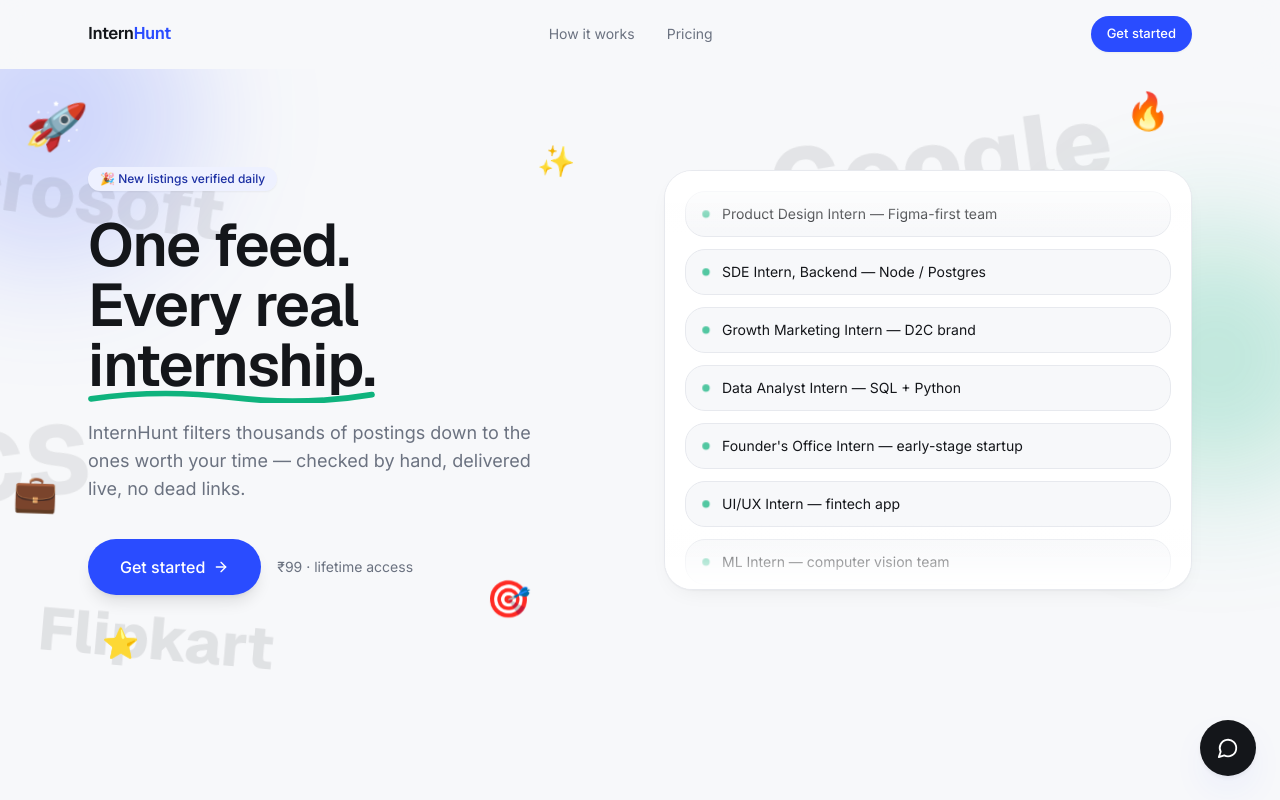
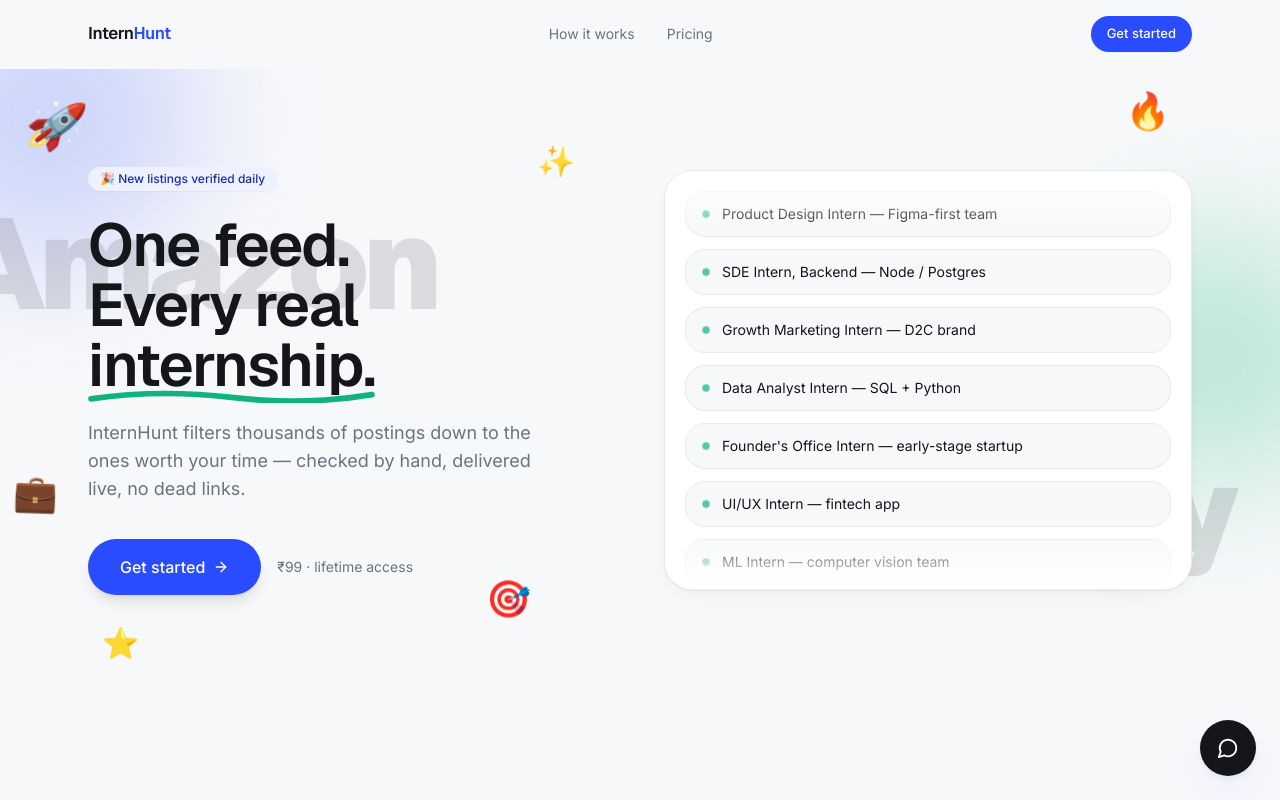
Before and after one commit to robinverma703/internhunt, a Next.js app: page / in a window 1280 px wide. Shown: the top 800 px of the page. Built offline with nearby package versions, Linux system fonts and the light colour scheme.

Commit message:
cycle 2 company watermarks with better font

```diff
--- a/components/hero.tsx
+++ b/components/hero.tsx
@@ -1,7 +1,8 @@
 "use client";
 
+import { useEffect, useState } from "react";
 import Link from "next/link";
-import { motion } from "framer-motion";
+import { AnimatePresence, motion } from "framer-motion";
 import { ArrowRight } from "lucide-react";
 import { Button } from "@/components/ui/button";
 
@@ -16,51 +17,56 @@ const TITLES = [
   "Content & Social Intern — B2B SaaS",
 ];
 
-const COMPANY_WATERMARKS = [
-  { name: "Google", top: "8%", left: "60%", size: "text-6xl md:text-8xl", rotate: -8, opacity: 0.09, delay: 0.2, dur: 7 },
-  { name: "Amazon", top: "70%", left: "66%", size: "text-5xl md:text-7xl", rotate: 6, opacity: 0.08, delay: 0.6, dur: 8 },
-  { name: "Swiggy", top: "38%", left: "76%", size: "text-4xl md:text-6xl", rotate: -5, opacity: 0.1, delay: 1.0, dur: 6.5 },
-  { name: "Microsoft", top: "15%", left: "-10%", size: "text-5xl md:text-7xl", rotate: 8, opacity: 0.09, delay: 0.4, dur: 7.5 },
-  { name: "TCS", top: "55%", left: "-8%", size: "text-6xl md:text-8xl", rotate: -6, opacity: 0.08, delay: 0.8, dur: 6.8 },
-  { name: "Flipkart", top: "85%", left: "3%", size: "text-4xl md:text-6xl", rotate: 5, opacity: 0.1, delay: 1.2, dur: 7.2 },
+const COMPANIES = [
+  "Google", "Microsoft", "Amazon", "Swiggy", "Flipkart",
+  "Zomato", "Adobe", "TCS", "Infosys", "Deloitte",
 ];
 
+function useCyclingName(startIndex: number, intervalMs: number) {
+  const [index, setIndex] = useState(startIndex);
+
+  useEffect(() => {
+    const id = setInterval(() => {
+      setIndex((i) => (i + 2) % COMPANIES.length);
+    }, intervalMs);
+    return () => clearInterval(id);
+  }, []);
+
+  return COMPANIES[index % COMPANIES.length];
+}
+
 function CompanyWatermark({
-  name,
-  top,
-  left,
-  size,
-  rotate,
-  opacity,
-  delay,
-  dur,
+  side,
+  startIndex,
 }: {
-  name: string;
-  top: string;
-  left: string;
-  size: string;
-  rotate: number;
-  opacity: number;
-  delay: number;
-  dur: number;
+  side: "left" | "right";
+  startIndex: number;
 }) {
+  const name = useCyclingName(startIndex, 3200);
+  const fromX = side === "left" ? -120 : 120;
+  const position =
+    side === "left"
+      ? { top: "20%", left: "-4%" }
+      : { top: "58%", left: "62%" };
+
   return (
-    <motion.div
-      aria-hidden
-      className={`pointer-events-none absolute z-0 select-none whitespace-nowrap font-display font-extrabold text-graphite ${size}`}
-      style={{ top, left, rotate }}
-      initial={{ opacity: 0 }}
-      animate={{
-        opacity,
-        y: [0, -20, 0],
-      }}
-      transition={{
-        opacity: { duration: 1, delay },
-        y: { duration: dur, repeat: Infinity, ease: "easeInOut", delay },
-      }}
+    <div
+      className="pointer-events-none absolute z-0 hidden md:block"
+      style={position}
     >
-      {name}
-    </motion.div>
+      <AnimatePresence mode="wait">
+        <motion.span
+          key={name}
+          initial={{ opacity: 0, x: fromX }}
+          animate={{ opacity: 0.12, x: 0 }}
+          exit={{ opacity: 0, x: -fromX }}
+          transition={{ duration: 0.9, ease: [0.16, 1, 0.3, 1] }}
+          className="select-none whitespace-nowrap font-display text-7xl font-black tracking-tighter text-graphite md:text-9xl"
+        >
+          {name}
+        </motion.span>
+      </AnimatePresence>
+    </div>
   );
 }
 
@@ -78,9 +84,8 @@ export default function Hero() {
         className="pointer-events-none absolute -right-16 top-40 h-64 w-64 rounded-full bg-mint/25 blur-3xl"
       />
 
-      {COMPANY_WATERMARKS.map((w) => (
-        <CompanyWatermark key={w.name} {...w} />
-      ))}
+      <CompanyWatermark side="left" startIndex={0} />
+      <CompanyWatermark side="right" startIndex={1} />
 
       <motion.div
         aria-hidden
```
